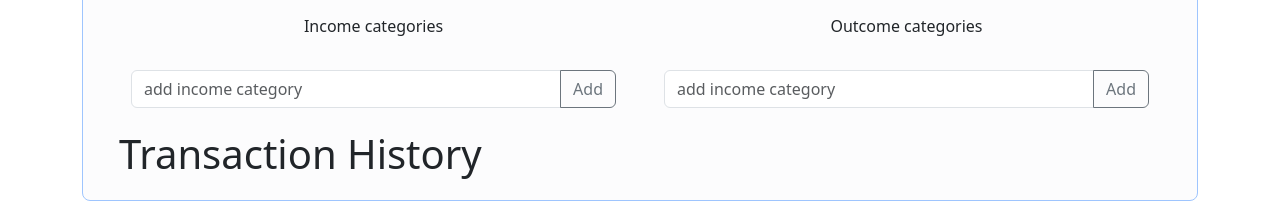
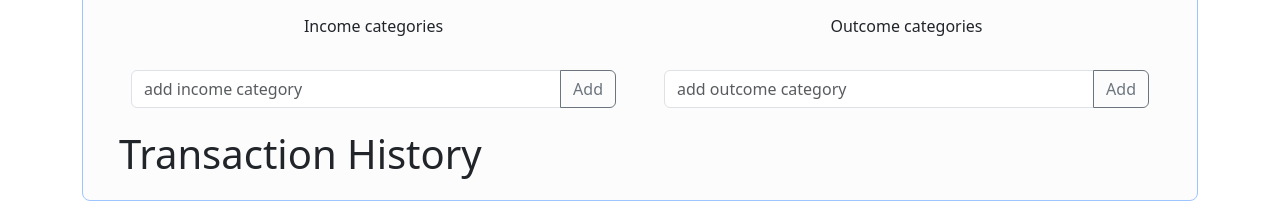
Before and after one commit to innadech/vue-wallet, a Vue app: page / in a window 1280 px wide. Shown: the part 365-568 px from the top of the page. Built offline with nearby package versions, Linux system fonts and the light colour scheme.

Commit message:
Implemented component: OutcomeCategorySubmitter, and added function: submitOutcomeCategory

```diff
--- a/src/App.vue
+++ b/src/App.vue
@@ -1,17 +1,21 @@
 <script>
 import IncomeSubmitter from './components/IncomeSubmitter.vue'
 import OutcomeSubmitter from './components/OutcomeSubmitter.vue'
-import IncomeCategotyList from './components/IncomeCategotyList.vue'
+import IncomeCategoryList from './components/IncomeCategoryList.vue'
 import IncomeCategorySubmitter from './components/IncomeCategorySubmitter.vue'
 import TransactionHistoryList from './components/TransactionHistoryList.vue'
+import OutcomeCategoryList from './components/OutcomeCategoryList.vue'
+import OutcomeCategorySubmitter from './components/OutcomeCategorySubmitter.vue'
 
 export default {
   components: {
     IncomeSubmitter,
     OutcomeSubmitter,
-    IncomeCategotyList,
+    IncomeCategoryList,
     IncomeCategorySubmitter,
     TransactionHistoryList,
+    OutcomeCategoryList,
+    OutcomeCategorySubmitter,
   },
 
   data() {
@@ -44,6 +48,9 @@ export default {
 
     submitIncomeCategory(incomegategory) {
       this.incomeCategories.push(incomegategory)
+    },
+    submitOutcomeCategory(outcomegategory) {
+      this.outcomeCategories.push(outcomegategory)
     },
   },
   computed: {
@@ -93,37 +100,22 @@ export default {
           <div class="container overflow-hidden text-center">
             <div class="row gx-5">
               <div class="col">
-                <div class="p-3">
-                  <p>Income categories</p>
-                  <div id="container-income-list">
-                    <IncomeCategotyList
+                <IncomeCategoryList
                   v-bind:incomeCategories="incomeCategories"
                   v-on:incomeCategories-deleted="incomeCategories = $event"
                 />
-                    <!-- <span class="badge rounded-pill text-bg-light">Light
-                    <button type="button" class="btn-close" aria-label="Close"></button> -->
-                  </div>
-                </div>
-                <div class="input-group mb-3">
                 <IncomeCategorySubmitter
                   v-on:incomecategory-submitted="submitIncomeCategory($event)"
                 />
               </div>
-              </div>
               <div class="col">
-                <div class="p-3">
-                  <p>Outcome categories</p>
-                  <div id="container-outcome-list">
-                    <!-- <span class="badge rounded-pill text-bg-light">Light
-                    <button type="button" class="btn-close" aria-label="Close"></button>
-                    </span> -->
-                  </div>
-                </div>
-                <div class="input-group mb-3">
-                  <IncomeCategorySubmitter
-                    v-on:incomecategory-submitted="submitIncomeCategory($event)"
+                <OutcomeCategoryList
+                  v-bind:outcomeCategories="outcomeCategories"
+                  v-on:outcomeCategories-deleted="outcomeCategories = $event"
                 />
-                </div>
+                <OutcomeCategorySubmitter
+                  v-on:outcomecategory-submitted="submitOutcomeCategory($event)"
+                />
               </div>
             </div>
           </div>
--- a/src/components/IncomeCategotyList.vue
+++ b/src/components/IncomeCategoryList.vue
@@ -19,6 +19,8 @@ export default {
 </script>
 
 <template>
+  <div class="p-3">
+    <p>Income categories</p>
     <ul>
       <IncomeCategoryItem
         v-for="category of incomeCategories"
@@ -27,4 +29,5 @@ export default {
         v-on:incomecategory-deleted="deleteIncomeCategory($event)"
       />
     </ul>
+  </div>
 </template>
--- a/src/components/IncomeCategorySubmitter.vue
+++ b/src/components/IncomeCategorySubmitter.vue
@@ -35,6 +35,7 @@ export default {
 </script>
 
 <template>
+  <div class="input-group mb-3">
     <input
       type="text"
       class="form-control"
@@ -51,4 +52,5 @@ export default {
     >
       Add
     </button>
+  </div>
 </template>
--- a/src/components/OutcomeCategoryList.vue
+++ b/src/components/OutcomeCategoryList.vue
@@ -20,6 +20,8 @@ export default {
 </script>
 
 <template>
+  <div class="p-3">
+    <p>Outcome categories</p>
     <ul>
       <OutcomeCategoryItem
         v-for="category of outcomeCategories"
@@ -28,4 +30,5 @@ export default {
         v-on:outcomecategory-deleted="deleteOutcomeCategory($event)"
       />
     </ul>
+  </div>
 </template>
--- /dev/null
+++ b/src/components/OutcomeCategorySubmitter.vue
@@ -0,0 +1,56 @@
+<script>
+export default {
+  emits: ['outcomecategory-submitted'],
+
+  data() {
+    return {
+      newOutcomecategory: this.initOutcomecategory(),
+    }
+  },
+
+  methods: {
+    addOutcomeCategory() {
+      if (this.newOutcomecategory.caption) {
+        this.newOutcomecategory.caption =
+          this.newOutcomecategory.caption.toLowerCase()
+        this.$emit('outcomecategory-submitted', { ...this.newOutcomecategory })
+        this.newOutcomecategory = this.initOutcomecategory()
+        this.$refs.elInput.focus()
+      }
+    },
+
+    initOutcomecategory() {
+      return {
+        id: this.makeId(),
+        caption: '',
+        type: 'outcome',
+      }
+    },
+
+    makeId() {
+      return crypto.randomUUID().split('-').at(0)
+    },
+  },
+}
+</script>
+
+<template>
+  <div class="input-group mb-3">
+    <input
+      type="text"
+      class="form-control"
+      placeholder="add outcome category"
+      aria-label="add outcome category"
+      ref="elInput"
+      v-bind:value="newOutcomecategory.caption"
+      v-on:input="newOutcomecategory.caption = $event.target.value"
+    />
+    <button
+      class="btn btn-outline-secondary"
+      type="button"
+      v-on:click="addOutcomeCategory"
+    >
+      Add
+    </button>
+  </div>
+</template>
```
Lines whose indentation alone changed are shown as unchanged.
